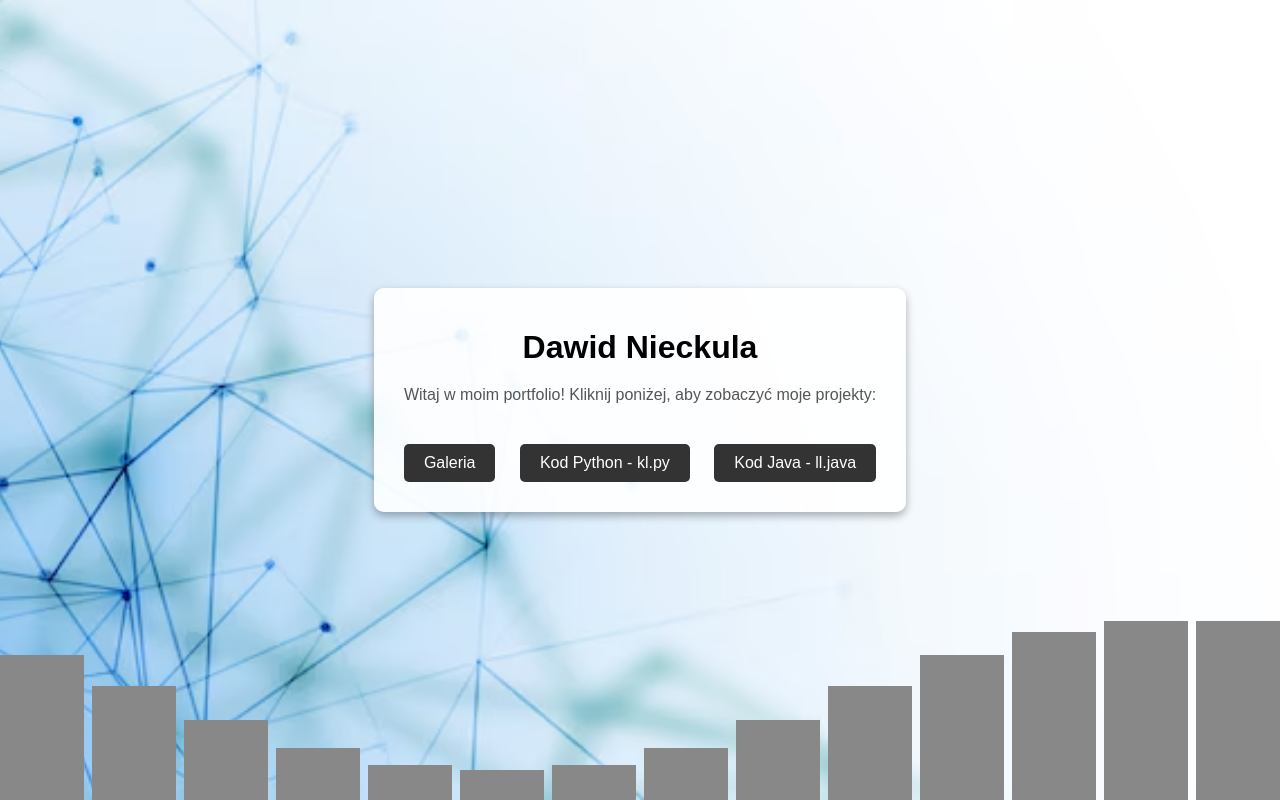
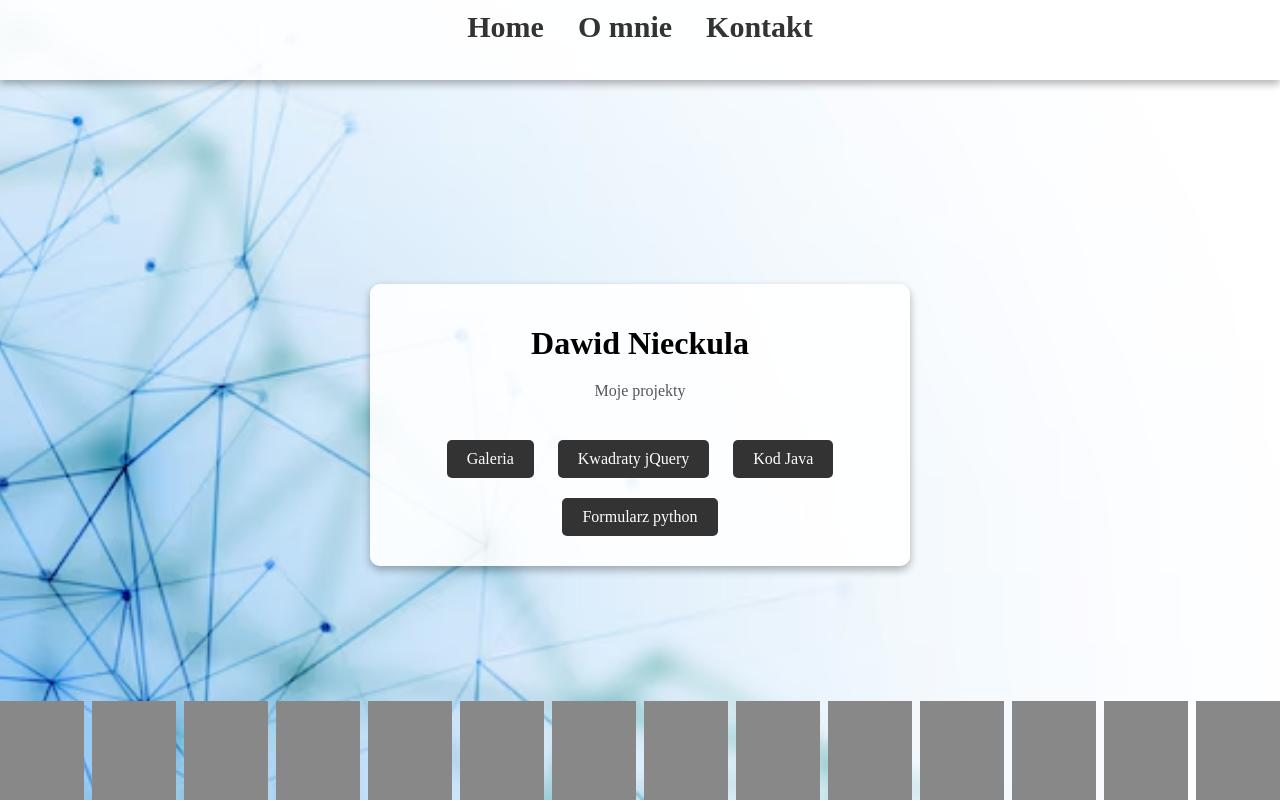
Before and after one commit to TheBackedSnow/Portfolio, a plain HTML site: page projk/index.html in a window 1280 px wide. Drawn offline with Linux system fonts and the light colour scheme.

Commit message:
niech leci

```diff
--- /dev/null
+++ b/projk/galeria.css
@@ -0,0 +1,93 @@
+.galeria {
+    display: flex;
+    justify-content: center;
+    align-items: center;
+    flex-wrap: wrap;
+    gap: 20px;
+    padding-top: 80px;
+}
+body{
+    background: url('tlo.avif') no-repeat center center fixed;
+    background-size: cover;
+}
+img {
+    width: 200px;
+    height: 200px;
+    border-radius: 25%;
+    cursor: pointer;
+}
+
+.pokaz {
+    display: none;
+    position: fixed;
+    top: 0;
+    left: 0;
+    width: 100%;
+    height: 100%;
+    z-index: 1000;
+    text-align: center;
+    background-color: rgba(0, 0, 0, 0.8);
+}
+
+.navbar {
+    width: 100%;
+    height: 60px;
+    background-color: rgba(255, 255, 255, 0.9);
+    box-shadow: 0 4px 8px rgba(0, 0, 0, 0.3);
+    padding: 10px 0;
+    text-align: center;
+    position: fixed;
+    top: 0;
+    left: 0;
+}
+
+.navbar a {
+    margin: 0 15px;
+    height: 60px;
+    color: #333;
+    font-size: 30px;
+    text-decoration: none;
+    font-weight: bold;
+    position: relative;
+    transition: color 0.3s, transform 0.3s;
+}
+
+.navbar a:hover {
+    color: #666;
+}
+
+
+
+.pokaz img {
+    width: 80%;
+    height: 80%;
+    margin-top: 5%;
+    border-radius: 0;
+}
+
+.zamknij {
+    position: absolute;
+    top: 10px;
+    right: 20px;
+    font-size: 30px;
+    color: white;
+    cursor: pointer;
+}
+
+.strzalka {
+    position: absolute;
+    top: 50%;
+    transform: translateY(-50%);
+    font-size: 40px;
+    color: white;
+    cursor: pointer;
+    user-select: none;
+}
+
+.poprzedni {
+    left: 20px;
+}
+
+.nastepny {
+    right: 20px;
+}
--- a/projk/index.html
+++ b/projk/index.html
@@ -4,117 +4,22 @@
     <meta charset="UTF-8">
     <meta name="viewport" content="width=device-width, initial-scale=1.0">
     <title>Portfolio - Dawid Nieckula</title>
-    <style>
-        body {
-            font-family: Arial;
-            background: url('tlo.avif') no-repeat center center fixed;
-            background-size: cover;
-            color: #333;
-            display: flex;
-            justify-content: center;
-            align-items: center;
-            height: 100vh;
-            margin: 0;
-            overflow: hidden;
-            flex-direction: column;
-        }
-
-        .container {
-            text-align: center;
-            max-width: 500px;
-            padding: 20px;
-            background-color: rgba(255, 255, 255, 0.9);
-            box-shadow: 0 4px 8px rgba(0, 0, 0, 0.3);
-            border-radius: 10px;
-            opacity: 0;
-            transform: translateY(30px);
-            animation: fadeIn 1s ease forwards;
-        }
-
-        @keyframes fadeIn {
-            from {
-                opacity: 0;
-                transform: translateY(30px);
-            }
-            to {
-                opacity: 1;
-                transform: translateY(0);
-            }
-        }
-
-        h1 {
-            color: #000;
-            margin-bottom: 20px;
-        }
-
-        p {
-            color: #555;
-            margin-bottom: 30px;
-        }
-
-        .button {
-            display: inline-block;
-            margin: 10px;
-            padding: 10px 20px;
-            color: #fff;
-            background-color: #333;
-            border-radius: 5px;
-            text-decoration: none;
-            transition: background-color 0.3s, transform 0.3s;
-        }
-
-        .button:hover {
-            background-color: #555;
-            transform: translateY(-5px);
-            box-shadow: 0 6px 12px rgba(0, 0, 0, 0.2);
-        }
-
-        .wave-bars {
-            position: absolute;
-            bottom: 0;
-            width: 100%;
-            height: 150px;
-            display: flex;
-            justify-content: space-around;
-            align-items: flex-end;
-            gap: 8px;
-        }
-
-        .bar {
-            width: 90px;
-            background-color: #888;
-            animation: bounce 1.5s infinite ease-in-out;
-        }
-
-        @keyframes bounce {
-            0%, 100% { height: 30px; }
-            50% { height: 180px; }
-        }
-
-        .bar:nth-child(1) { animation-delay: 0s; }
-        .bar:nth-child(2) { animation-delay: 0.1s; }
-        .bar:nth-child(3) { animation-delay: 0.2s; }
-        .bar:nth-child(4) { animation-delay: 0.3s; }
-        .bar:nth-child(5) { animation-delay: 0.4s; }
-        .bar:nth-child(6) { animation-delay: 0.5s; }
-        .bar:nth-child(7) { animation-delay: 0.6s; }
-        .bar:nth-child(8) { animation-delay: 0.7s; }
-        .bar:nth-child(9) { animation-delay: 0.8s; }
-        .bar:nth-child(10) { animation-delay: 0.9s; }
-        .bar:nth-child(11) { animation-delay: 1s; }
-        .bar:nth-child(12) { animation-delay: 1.1s; }
-        .bar:nth-child(13) { animation-delay: 1.2s; }
-        .bar:nth-child(14) { animation-delay: 1.3s; }
-        .bar:nth-child(15) { animation-delay: 1.4s; }
-    </style>
+    <link rel="stylesheet" href="style.css">
 </head>
 <body>
+    <div class="navbar">
+        <a href="index.html">Home</a>
+        <a href="omnie.html">O mnie</a>
+        <a href="kontakt.html">Kontakt</a>
+    </div>
+
     <div class="container">
         <h1>Dawid Nieckula</h1>
-        <p>Witaj w moim portfolio! Kliknij poniżej, aby zobaczyć moje projekty:</p>
+        <p>Moje projekty</p>
         <a href="galeria.html" class="button">Galeria</a>
-        <a href="kl.py" class="button">Kod Python - kl.py</a>
-        <a href="ll.java" class="button">Kod Java - ll.java</a>
+        <a href="kl.html" class="button">Kwadraty jQuery</a>
+        <a href="ll.java" class="button">Kod Java</a>
+        <a href="kl.py" class="button">Formularz python</a>
     </div>
 
     <div class="wave-bars">
--- /dev/null
+++ b/projk/kl.css
@@ -0,0 +1,59 @@
+body{
+    background: url('tlo.avif') no-repeat center center fixed;
+    background-size: cover;
+}
+.navbar {
+    width: 100%;
+    height: 60px;
+    background-color: rgba(255, 255, 255, 0.9);
+    box-shadow: 0 4px 8px rgba(0, 0, 0, 0.3);
+    padding: 10px 0;
+    text-align: center;
+    position: fixed;
+    top: 0;
+    left: 0;
+  }
+
+.navbar a {
+    margin: 0 15px;
+    height: 60px;
+    color: #333;
+    font-size: 30px;
+    text-decoration: none;
+    font-weight: bold;
+    transition: color 0.3s, transform 0.3s;
+}
+
+.navbar a:hover {
+    color: #666;
+}
+
+section{
+    display: block;
+    justify-content: center;
+    align-items: center;
+    padding-top: 80px;
+    padding-left: 300px;
+}
+.blok, .kwadrat {
+    width: 100px;
+    height: 100px;
+    margin: 10px;
+    display: inline-block;
+    text-align: center;
+    justify-content: center;
+    align-items: center;
+    line-height: 50px;
+    font-weight: bold;
+    border: 1px solid #333;
+    background-color: #f0f0f0;
+}
+
+.kwadrat {
+    background-color: #b0c4de;
+    cursor: pointer;
+}
+
+.blok.dopasowany {
+    background-color: #90ee90;
+}
--- /dev/null
+++ b/projk/style.css
@@ -0,0 +1,114 @@
+body {
+    background: url('tlo.avif') no-repeat center center fixed;
+    background-size: cover;
+    color: #333;
+    display: flex;
+    justify-content: center;
+    align-items: center;
+    height: 100vh;
+    margin: 0;
+    overflow: hidden;
+    flex-direction: column;
+}
+
+.navbar {
+    width: 100%;
+    height: 60px;
+    background-color: rgba(255, 255, 255, 0.9);
+    box-shadow: 0 4px 8px rgba(0, 0, 0, 0.3);
+    padding: 10px 0;
+    text-align: center;
+    position: fixed;
+    top: 0;
+    left: 0;
+}
+
+.navbar a {
+    margin: 0 15px;
+    height: 60px;
+    font-size: 30px;
+    color: #333;
+    text-decoration: none;
+    font-weight: bold;
+    transition: color 0.3s, transform 0.3s;
+}
+
+.navbar a:hover {
+    color: #666;
+}
+
+.container {
+    text-align: center;
+    max-width: 500px;
+    padding: 20px;
+    background-color: rgba(255, 255, 255, 0.9);
+    box-shadow: 0 4px 8px rgba(0, 0, 0, 0.3);
+    border-radius: 10px;
+    opacity: 0;
+    transform: translateY(30px);
+    animation: fadeIn 1s ease forwards;
+    margin-top: 50px;
+}
+
+@keyframes fadeIn {
+    from {
+        opacity: 0;
+        transform: translateY(30px);
+    }
+    to {
+        opacity: 1;
+        transform: translateY(0);
+    }
+}
+
+h1 {
+    color: #000;
+    margin-bottom: 20px;
+}
+
+p {
+    color: #555;
+    margin-bottom: 30px;
+}
+
+.button {
+    display: inline-block;
+    margin: 10px;
+    padding: 10px 20px;
+    color: #fff;
+    background-color: #333;
+    border-radius: 5px;
+    text-decoration: none;
+    transition: background-color 0.3s, transform 0.3s;
+}
+.xd{
+    font-size: large;
+    font-family: monospace;
+}
+.button:hover {
+    background-color: #555;
+    transform: translateY(-5px);
+    box-shadow: 0 6px 12px rgba(0, 0, 0, 0.2);
+}
+
+.wave-bars {
+    position: absolute;
+    bottom: 0;
+    width: 100%;
+    height: 150px;
+    display: flex;
+    justify-content: space-around;
+    align-items: flex-end;
+    gap: 8px;
+}
+
+.bar {
+    width: 90px;
+    background-color: #888;
+    animation: bounce 1.5s infinite ease-in-out;
+}
+
+@keyframes bounce {
+    0%, 100% { height: 30px; }
+    50% { height: 120px; }
+}
```
Also changed, not shown: projk/galeria.html (+7 -54 lines), projk/kl.html (added, +75 -0 lines), projk/kontakt.html (added, +38 -0 lines), projk/omnie.html (added, +38 -0 lines).
